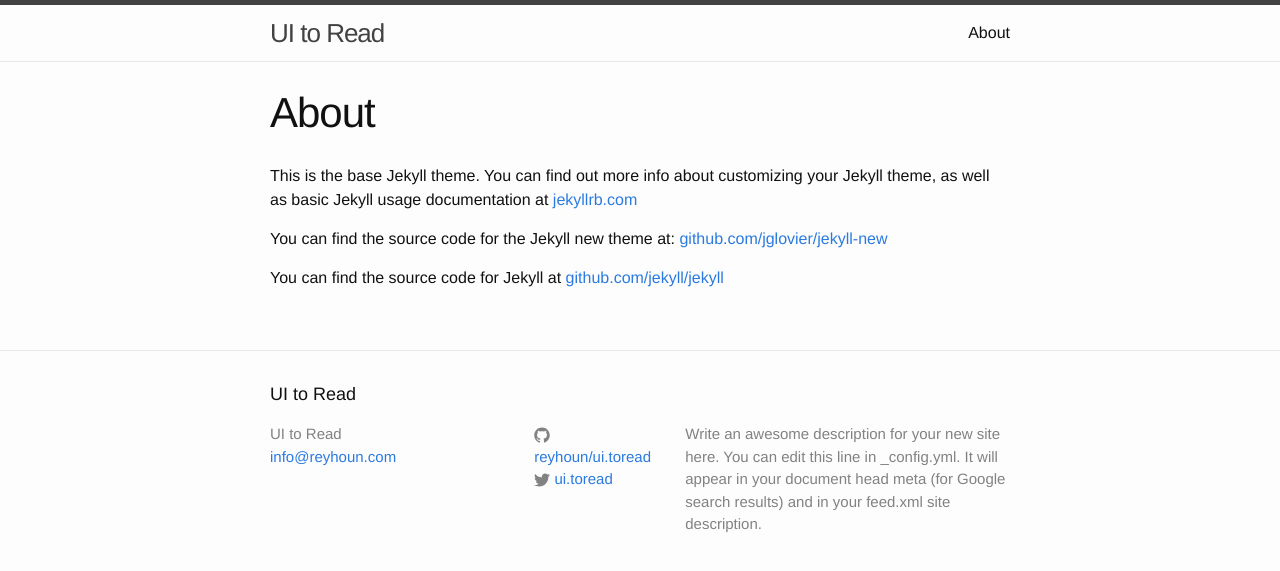
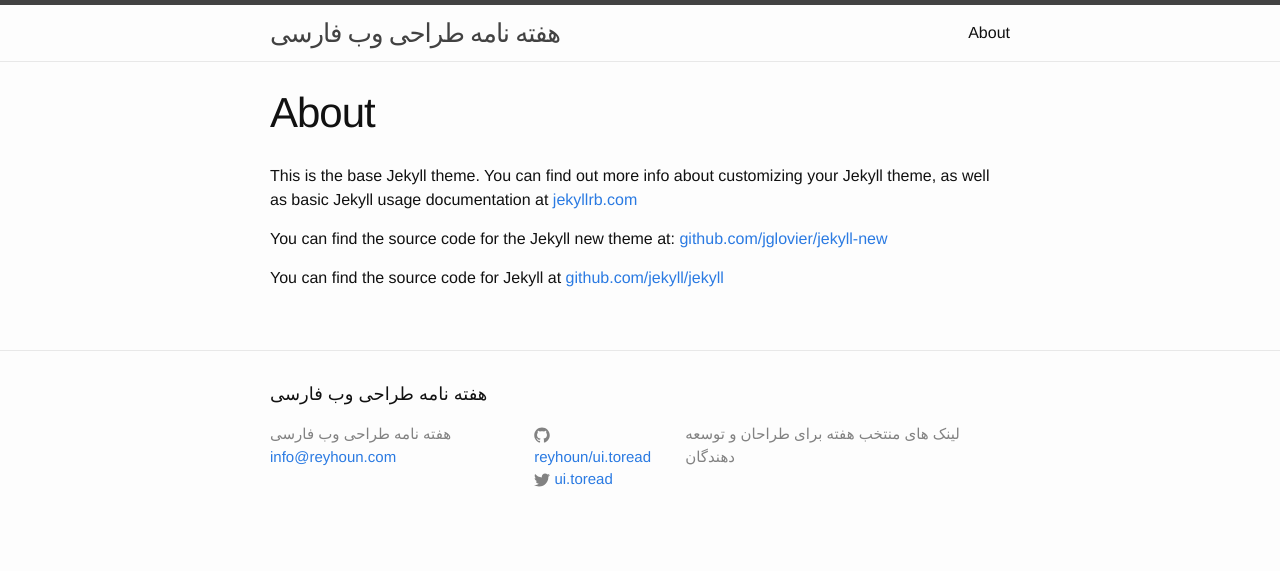
Before and after one commit to reyhoun/ui.toread, a Jekyll site: the page built from about.md, in a window 1280 px wide. Shown: the top 571 px of the page. Built offline with Jekyll 4.4.1, drawn with Linux system fonts in a browser that asks for light colours.

Commit message:
Update: Title and Description in Config file

```diff
--- a/_config.yml
+++ b/_config.yml
@@ -1,10 +1,7 @@
 # Site settings
-title: UI to Read
+title: هفته نامه طراحی وب فارسی
 email: info@reyhoun.com
-description: > # this means to ignore newlines until "baseurl:"
-  Write an awesome description for your new site here. You can edit this
-  line in _config.yml. It will appear in your document head meta (for
-  Google search results) and in your feed.xml site description.
+description: "لینک های منتخب هفته برای طراحان و توسعه دهندگان"
 baseurl: "" # the subpath of your site, e.g. /blog/
 url: "http://ui.toread.ir" # the base hostname & protocol for your site
 twitter_username: ui.toread
```
Also changed, not shown: about.md (line endings or trailing spaces).
